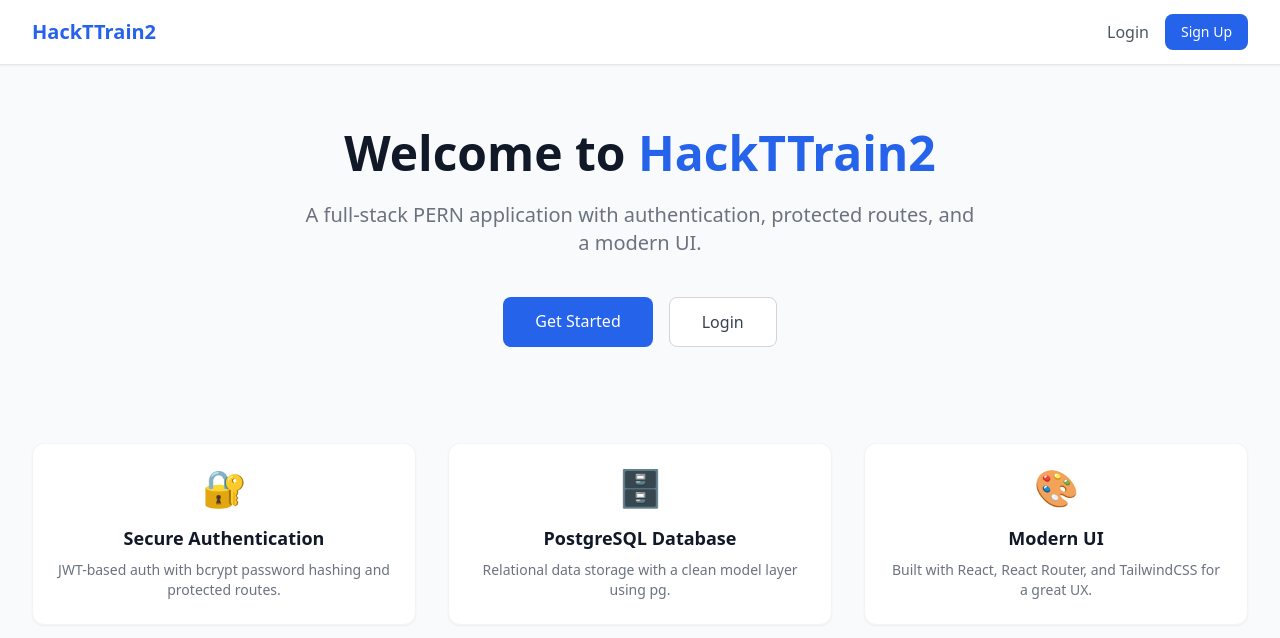
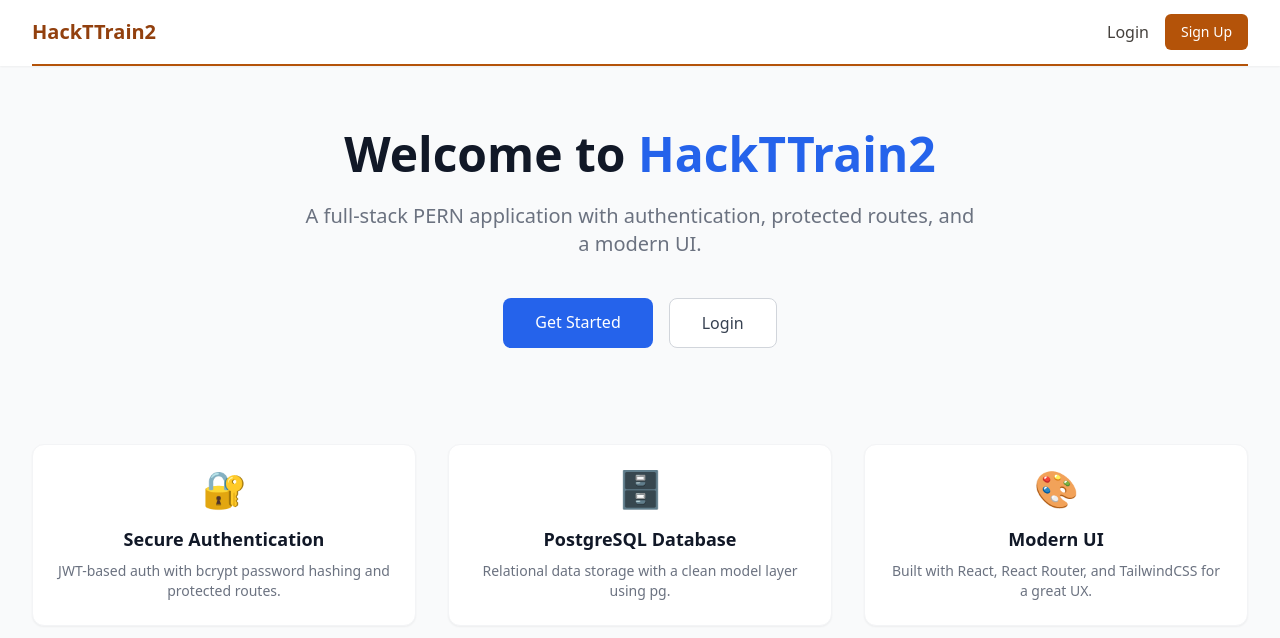
Before and after one commit to Kiarnaa/hackttrain2, a React (Vite) app in the folder client/: page /home in a window 1280 px wide. Shown: the top 638 px of the page. Built offline with nearby package versions, Linux system fonts and the light colour scheme.

Commit message:
log/register
bla

Co-Authored-By: Ny Fitahiana <74530479+Kiarnaa@users.noreply.github.com>
Co-Authored-By: randharena6-bit <245553030+randharena6-bit@users.noreply.github.com>
Co-Authored-By: ANDRIANARIJERY Maharavo <187358997+toaandri@users.noreply.github.com>

```diff
--- a/client/src/components/Navbar.jsx
+++ b/client/src/components/Navbar.jsx
@@ -11,11 +11,11 @@ const Navbar = () => {
   };
 
   return (
-    <nav className="bg-white border-b border-gray-200 shadow-sm">
+    <nav className="bg-white shadow-sm">
       <div className="max-w-7xl mx-auto px-4 sm:px-6 lg:px-8">
         <div className="flex justify-between items-center h-16">
           <Link to="/" className="flex items-center gap-2">
-            <span className="text-xl font-bold text-primary-600">HackTTrain2</span>
+            <span className="text-xl font-bold text-amber-800">HackTTrain2</span>
           </Link>
 
           <div className="flex items-center gap-4">
@@ -23,32 +23,33 @@ const Navbar = () => {
               <>
                 <Link
                   to="/dashboard"
-                  className="text-gray-600 hover:text-primary-600 font-medium transition-colors"
+                  className="text-stone-700 hover:text-amber-800 font-medium transition-colors"
                 >
                   Dashboard
                 </Link>
                 <Link
                   to="/profile"
-                  className="text-gray-600 hover:text-primary-600 font-medium transition-colors"
+                  className="text-stone-700 hover:text-amber-800 font-medium transition-colors"
                 >
                   Profile
                 </Link>
-                <button onClick={handleLogout} className="btn-secondary text-sm">
+                <button onClick={handleLogout} className="bg-amber-700 text-white px-4 py-2 rounded-md font-medium hover:bg-amber-800 focus:outline-none focus:ring-2 focus:ring-amber-500 transition-colors text-sm">
                   Logout
                 </button>
               </>
             ) : (
               <>
-                <Link to="/login" className="text-gray-600 hover:text-primary-600 font-medium transition-colors">
+                <Link to="/login" className="text-stone-700 hover:text-amber-800 font-medium transition-colors">
                   Login
                 </Link>
-                <Link to="/register" className="btn-primary text-sm">
+                <Link to="/register" className="bg-amber-700 text-white px-4 py-2 rounded-md font-medium hover:bg-amber-800 focus:outline-none focus:ring-2 focus:ring-amber-500 transition-colors text-sm">
                   Sign Up
                 </Link>
               </>
             )}
           </div>
         </div>
+        <div className="w-full h-0.5 bg-amber-700"></div>
       </div>
     </nav>
   );
```
